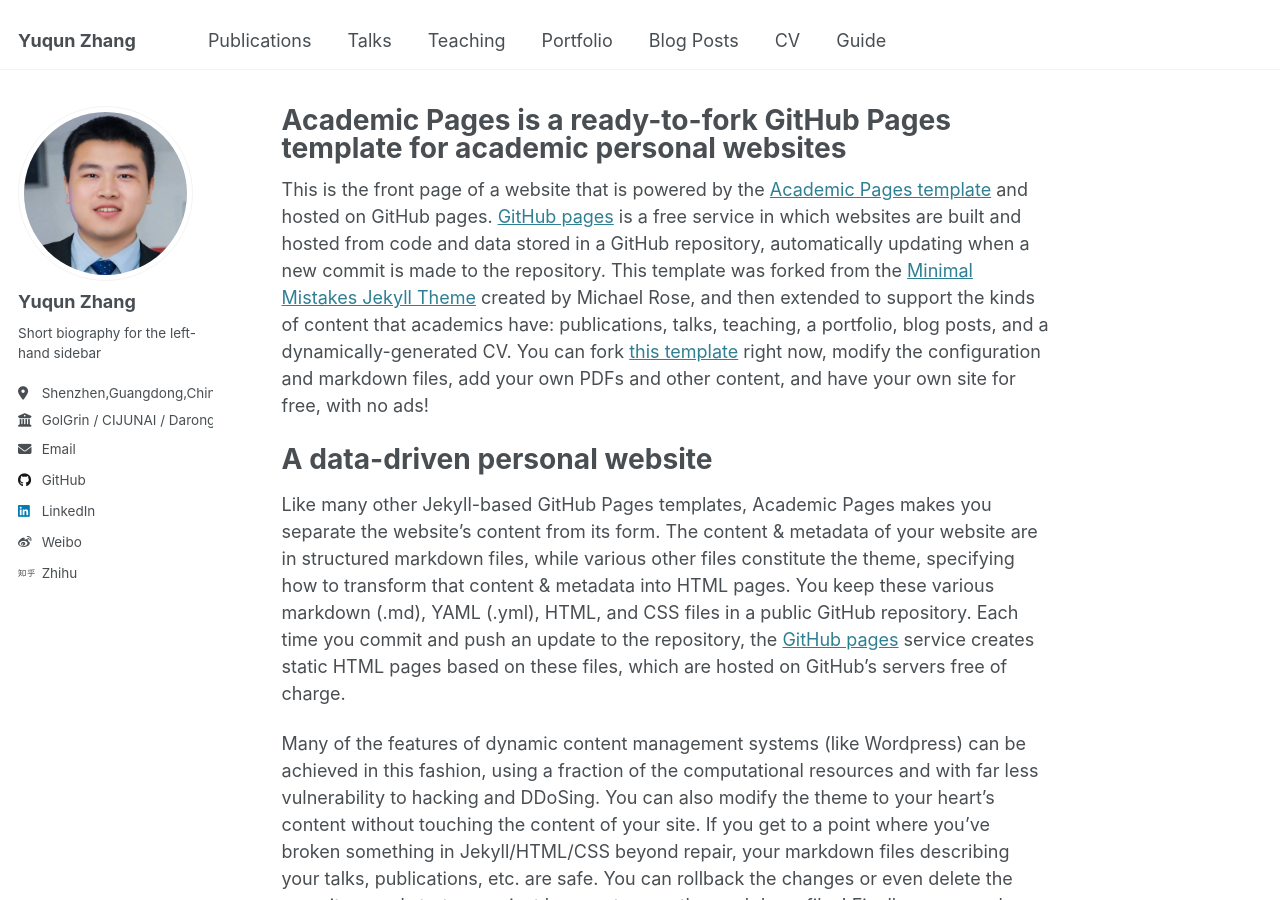
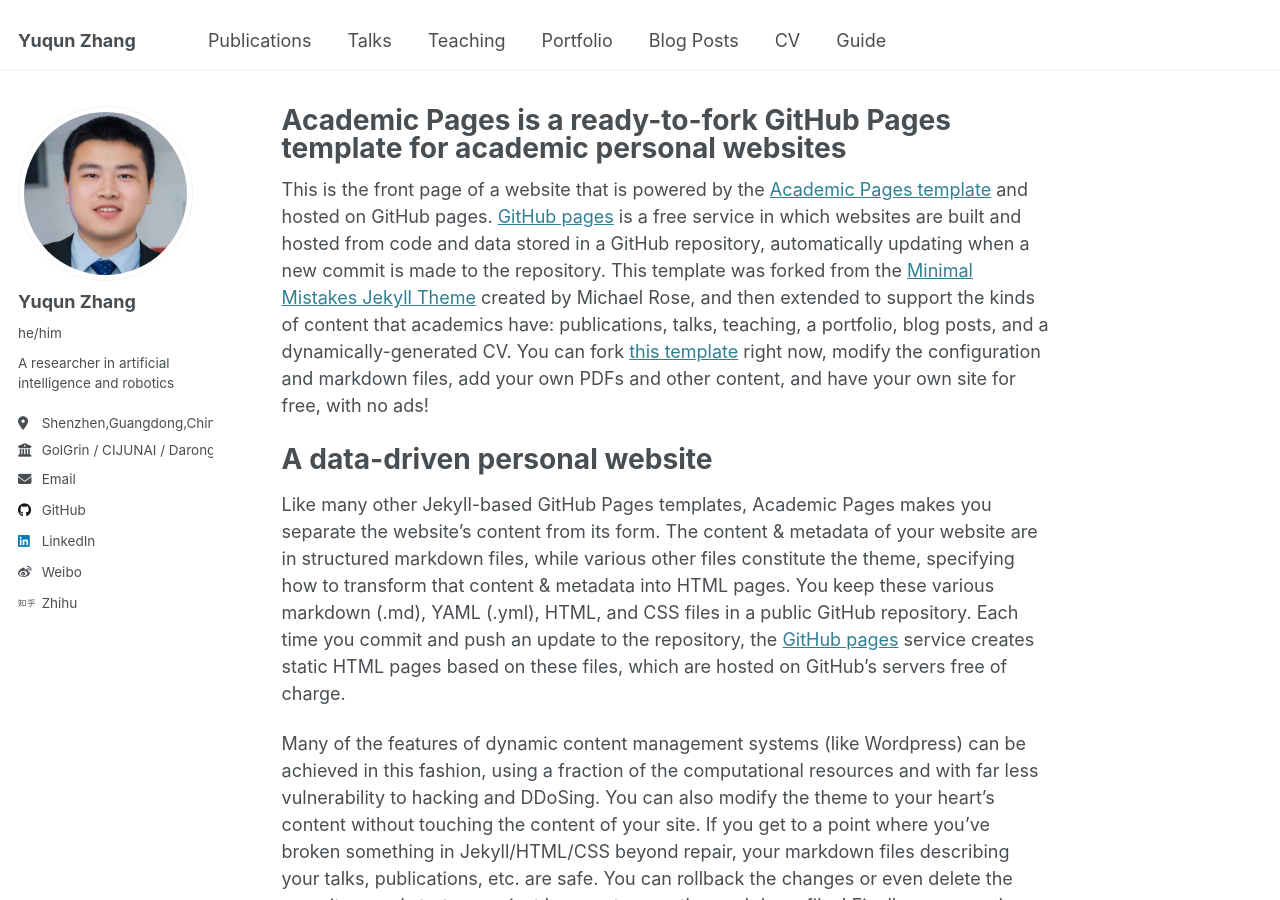
Before and after one commit to YuqunZhang/YuqunZhang.github.io, a Jekyll site: the page built from _pages/about.md, in a window 1280 px wide and 900 px high. Built offline with Jekyll 4.4.1, drawn with Linux system fonts in a browser that asks for light colours.

Commit message:
Update _config.yml

```diff
--- a/_config.yml
+++ b/_config.yml
@@ -24,8 +24,8 @@ author:
   # Biographic information
   avatar           : "yuqunzhang.jpg"
   name             : "Yuqun Zhang"
-  pronouns         : # example: "she/her"
-  bio              : "Short biography for the left-hand sidebar"
+  pronouns         : "he/him"# example: "she/her"
+  bio              : "A researcher in artificial intelligence and robotics"
   location         : "Shenzhen,Guangdong,China"
   employer         : "GolGrin / CIJUNAI / DarongshuAI"
   url              : # URL
```
